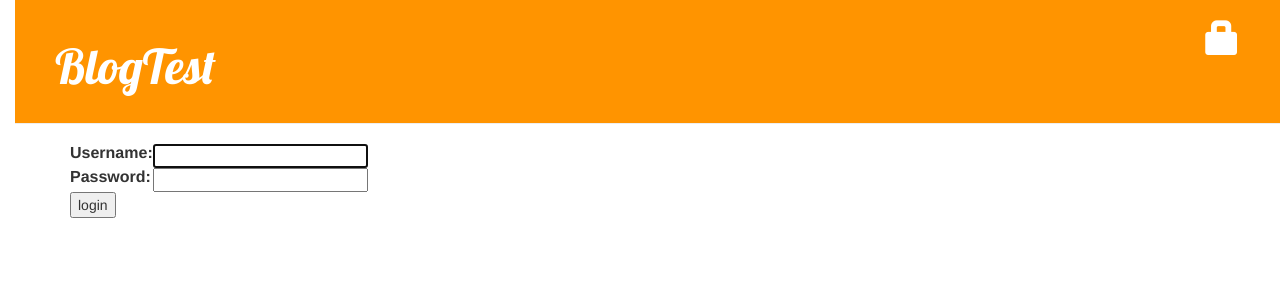
After one commit to avinashkumarpro/blogtest, a Django app: page /accounts/login/ in a window 1280 px wide. The commit adds this page. Shown: the top 300 px of the page. Run offline with Django 3.2, Linux system fonts and the light colour scheme; some libraries are stand-ins or nearby versions.

```diff
--- a/blog/templates/blog/base.html
+++ b/blog/templates/blog/base.html
@@ -13,6 +13,9 @@
        	{% if user.is_authenticated %}
         	<a href="{% url 'post_new' %}" class="top-menu"><span class="glyphicon glyphicon-plus"></span></a>
         	<a href="{% url 'post_draft_list' %}" class="top-menu"><span class="glyphicon glyphicon-edit"></span></a>
+        	<p class="top-menu">Hello {{ user.username }} <small>(<a href="{% url 'logout' %}">Log out</a>)</small></p>
+        {% else %}
+            <a href="{% url 'login' %}" class="top-menu"><span class="glyphicon glyphicon-lock"></span></a>
         {% endif %}
         <h1><a href="/">BlogTest</a></h1>
     </div>
--- /dev/null
+++ b/blog/templates/registration/login.html
@@ -0,0 +1,24 @@
+{% extends "blog/base.html" %}
+
+{% block content %}
+    {% if form.errors %}
+        <p>Your username and password didn't match. Please try again.</p>
+    {% endif %}
+
+    <form method="post" action="{% url 'login' %}">
+    {% csrf_token %}
+        <table>
+        <tr>
+            <td>{{ form.username.label_tag }}</td>
+            <td>{{ form.username }}</td>
+        </tr>
+        <tr>
+            <td>{{ form.password.label_tag }}</td>
+            <td>{{ form.password }}</td>
+        </tr>
+        </table>
+
+        <input type="submit" value="login" />
+        <input type="hidden" name="next" value="{{ next }}" />
+    </form>
+{% endblock %}
--- a/myblog/settings.py
+++ b/myblog/settings.py
@@ -119,3 +119,7 @@ USE_TZ = True
 # https://docs.djangoproject.com/en/1.11/howto/static-files/
 
 STATIC_URL = '/static/'
+
+ # it will redirect a successful login to the top-level index
+
+LOGIN_REDIRECT_URL = '/'
--- a/myblog/urls.py
+++ b/myblog/urls.py
@@ -16,7 +16,11 @@ Including another URLconf
 from django.conf.urls import include, url
 from django.contrib import admin
 
+from django.contrib.auth import views
+
 urlpatterns = [
     url(r'^admin/', admin.site.urls),
+    url(r'^accounts/login/$', views.login, name='login'),
+    url(r'^accounts/logout/$', views.logout, name='logout', kwargs={'next_page': '/'}),
     url(r'', include('blog.urls')),
 ]
```
Also changed, not shown: blog/views.py (+7 -1 lines).
